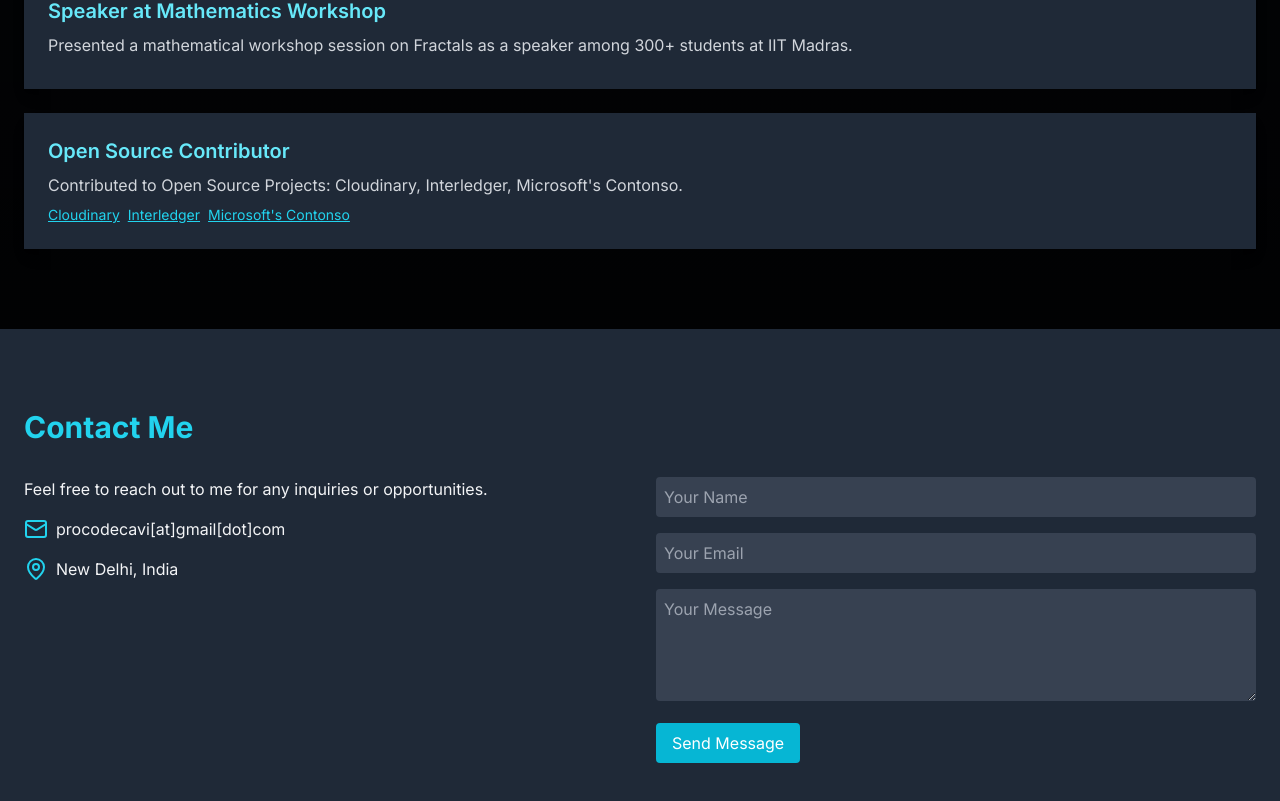
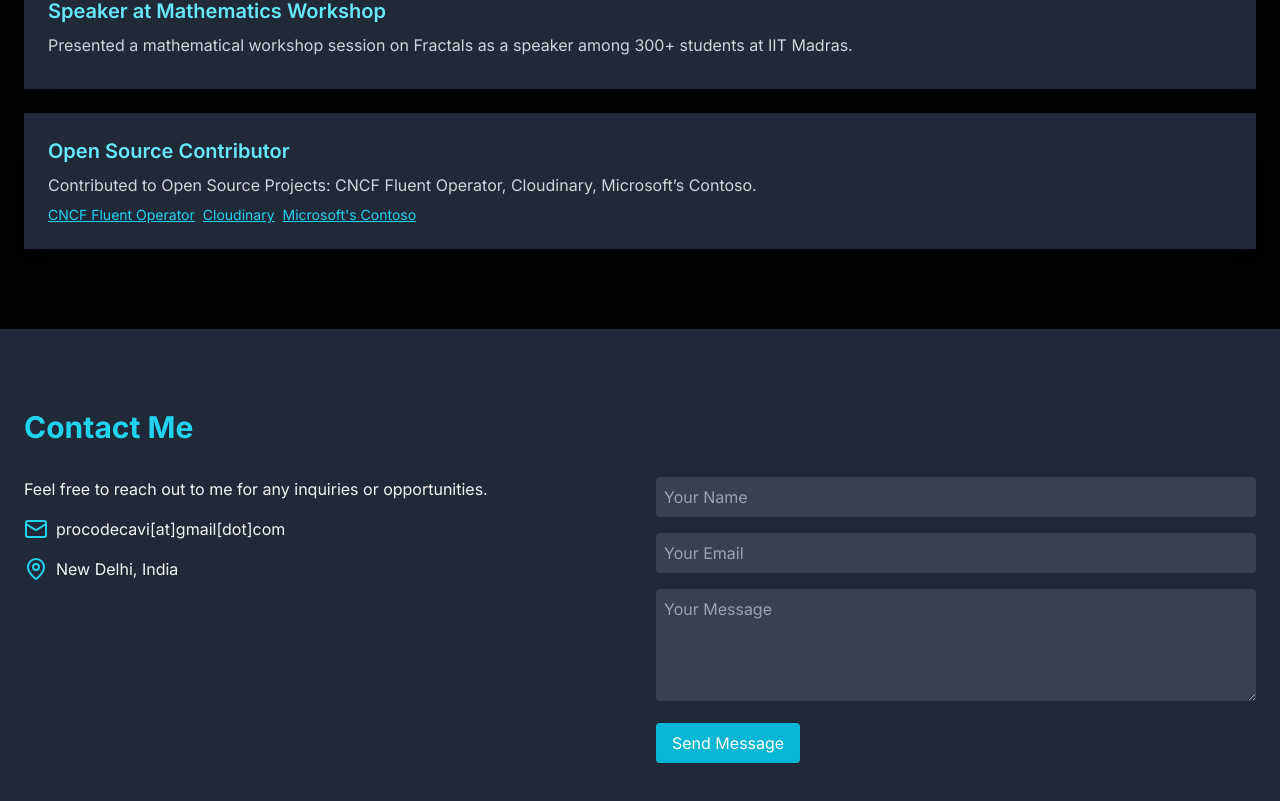
Before and after one commit to error9098x/portfolio, a Next.js app: page / in a window 1280 px wide. Shown: the part 6459-7260 px from the top of the page. Built offline with nearby package versions, Linux system fonts and the light colour scheme.

Commit message:
feat: update open source contributions
Updates the 'Open Source Contributor' section with new projects and links.

```diff
--- a/components/VolunteerExperience.tsx
+++ b/components/VolunteerExperience.tsx
@@ -24,11 +24,11 @@ export default function VolunteerExperience() {
       },
       {
         title: "Open Source Contributor",
-        description: "Contributed to Open Source Projects: Cloudinary, Interledger, Microsoft's Contonso.",
+        description: "Contributed to Open Source Projects: CNCF Fluent Operator, Cloudinary, Microsoft’s Contoso.",
         links: [
+          { name: "CNCF Fluent Operator", url: "https://github.com/fluent/fluent-operator/pull/1579" },
           { name: "Cloudinary", url: "https://github.com/cloudinary-community/cloudinary-examples/pull/86" },
-          { name: "Interledger", url: "https://github.com/interledger/rafiki/pull/1976" },
-          { name: "Microsoft's Contonso", url: "https://github.com/Azure-Samples/contoso-real-estate/pull/286" },
+          { name: "Microsoft's Contoso", url: "https://github.com/Azure-Samples/contoso-real-estate/pull/327" },
         ],
       },
     ]
```
